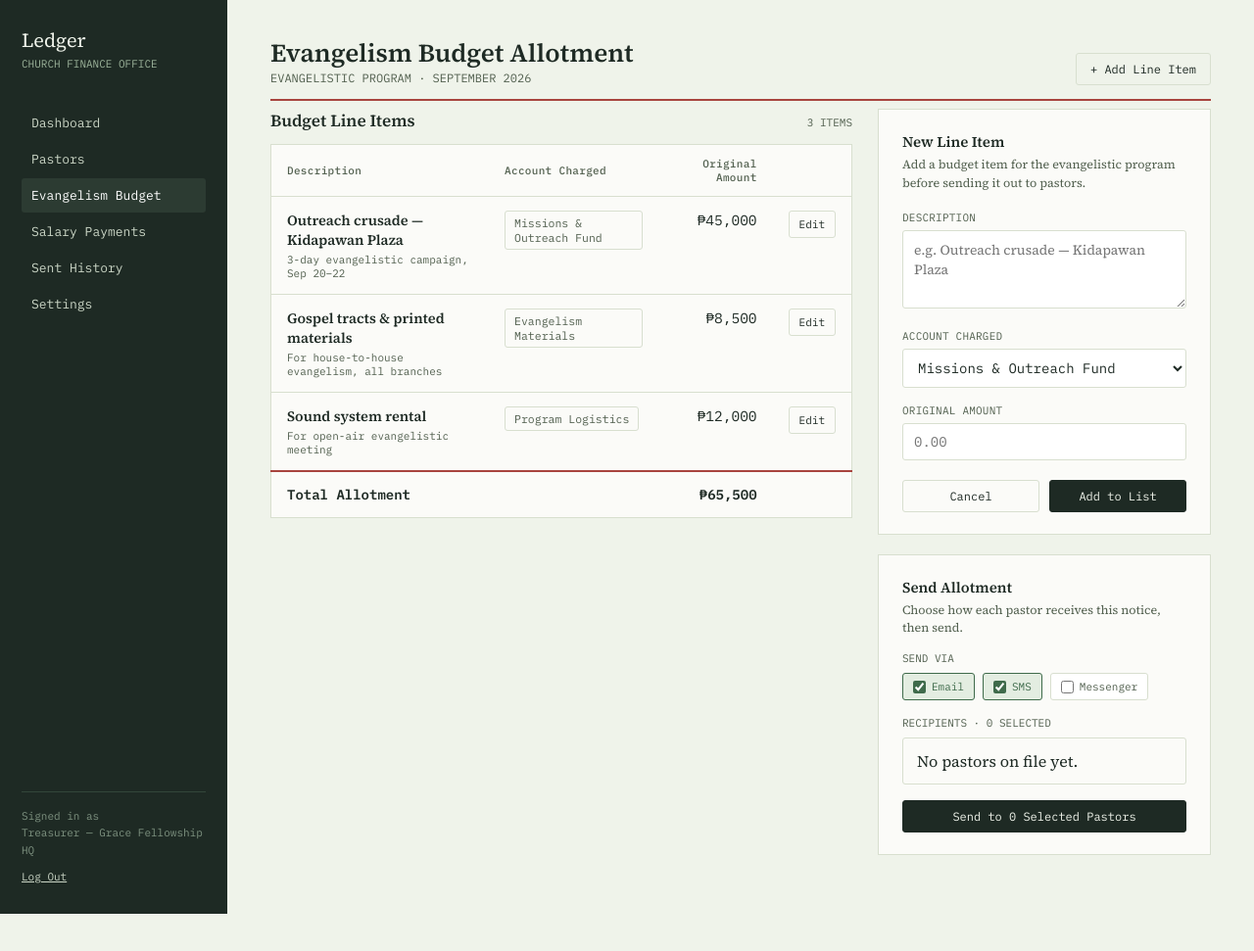
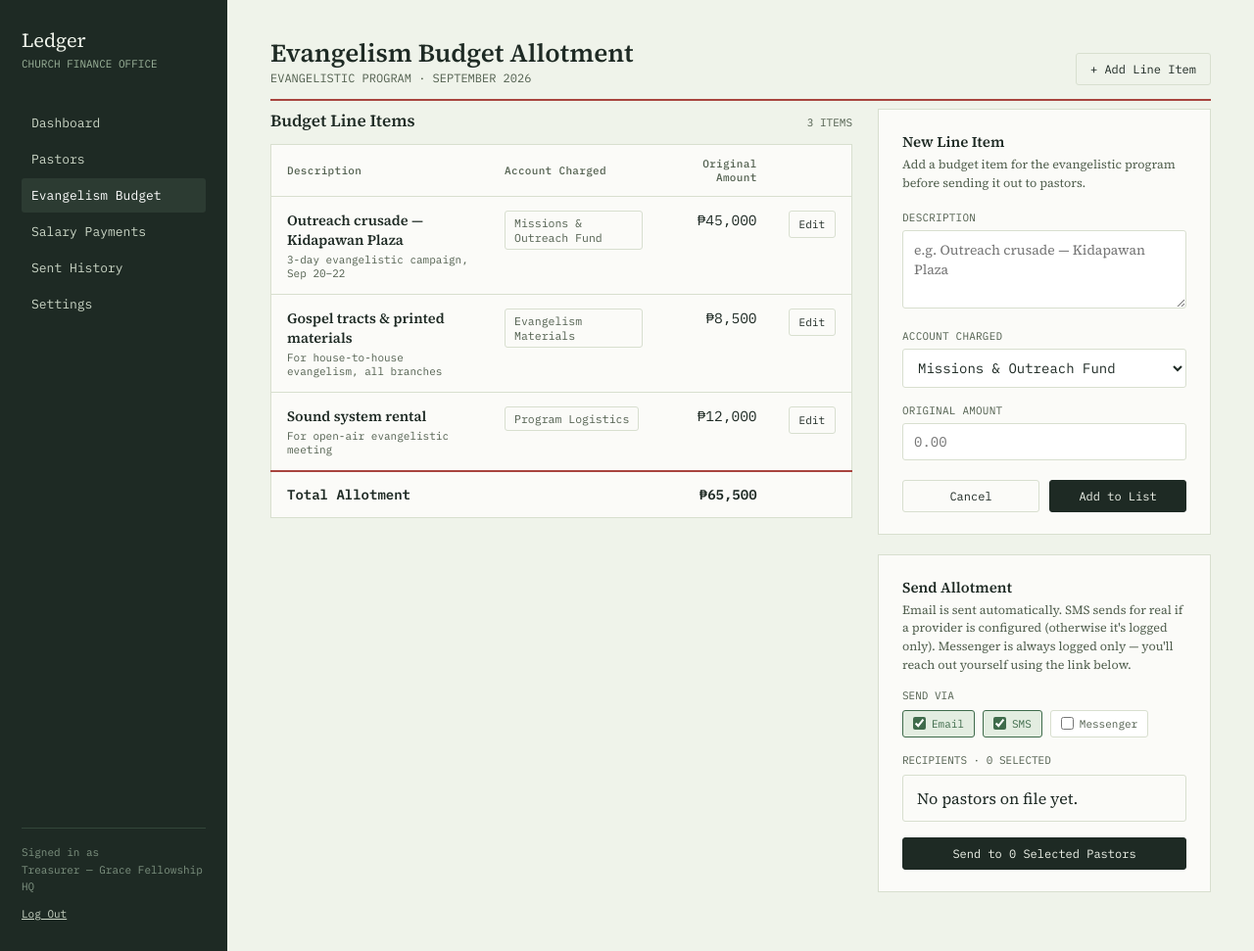
Before and after one commit to jakeaurel90-bit/SCMM-Accounting-Management-System, a Django app: page /finance/ in a window 1280 px wide. Shown: the whole page at 98% size. Before the commit the page ends 933 px from the top, so only its background shows below. Run offline with Django 5.2, Linux system fonts and the light colour scheme; a user stored in the database is signed in; data comes from the database, SQL or seed files in the repository; data that the repository does not hold is empty.

Commit message:
Add real SMS sending via Twilio for Send Allotment

```diff
--- a/dashboard/templates/dashboard/finance_dashboard.html
+++ b/dashboard/templates/dashboard/finance_dashboard.html
@@ -93,7 +93,7 @@
 
         <div class="card send-panel">
           <h3>Send Allotment</h3>
-          <div class="hint" style="margin-bottom:14px;">Choose how each pastor receives this notice, then send.</div>
+          <div class="hint" style="margin-bottom:14px;">Email is sent automatically. SMS sends for real if a provider is configured (otherwise it's logged only). Messenger is always logged only — you'll reach out yourself using the link below.</div>
 
           <form method="post" action="{% url 'dashboard:send_allotment' %}" id="send-allotment-form">
             {% csrf_token %}
--- a/dashboard/views.py
+++ b/dashboard/views.py
@@ -1,10 +1,13 @@
 import io
+import re
 from functools import wraps
 
+from django.conf import settings
 from django.contrib import messages
 from django.contrib.auth.decorators import login_required
 from django.contrib.auth.models import User
 from django.contrib.auth.views import LoginView, LogoutView
+from django.core.mail import EmailMessage
 from django.db.models import Sum
 from django.http import FileResponse
 from django.shortcuts import get_object_or_404, redirect, render
@@ -27,6 +30,23 @@ CURRENT_PERIOD = "September 2026"
 def get_current_pastor(request):
     """The Pastor profile linked to the logged-in user, if any."""
     return getattr(request.user, "pastor", None)
+
+
+def to_e164_ph(phone):
+    """
+    Best-effort conversion of a Philippine local number (e.g. '0917 452 6631')
+    to E.164 format (+639174526631) for Twilio. If the number already looks
+    international (starts with +), it's just stripped of whitespace.
+    """
+    phone = phone.strip()
+    if phone.startswith("+"):
+        return re.sub(r"\s", "", phone)
+    digits = re.sub(r"\D", "", phone)
+    if digits.startswith("63"):
+        return "+" + digits
+    if digits.startswith("0"):
+        return "+63" + digits[1:]
+    return "+" + digits
 
 
 def pastor_required(view_func):
@@ -246,7 +266,8 @@ def send_allotment(request):
         channels = request.POST.getlist("channels")
         recipient_ids = request.POST.getlist("recipients")
         recipients = Pastor.objects.filter(pk__in=recipient_ids)
-        total = BudgetItem.objects.aggregate(t=Sum("amount"))["t"] or 0
+        budget_items = BudgetItem.objects.all()
+        total = budget_items.aggregate(t=Sum("amount"))["t"] or 0
 
         record = SentAllotment.objects.create(
             channels=", ".join(channels) if channels else "None selected",
@@ -255,11 +276,69 @@ def send_allotment(request):
         )
         record.recipients.set(recipients)
 
+        emails_sent = 0
+        emails_skipped = 0
+        if "Email" in channels:
+            org = OrgSettings.load()
+            subject = f"Evangelism Budget Allotment — {CURRENT_PERIOD}"
+            item_lines = "\n".join(f"- {item.title}: PHP {item.amount:,.2f}" for item in budget_items)
+            for pastor in recipients:
+                if not pastor.email:
+                    emails_skipped += 1
+                    continue
+                body = (
+                    f"Dear {pastor.name},\n\n"
+                    f"Here is the evangelism budget allotment for {CURRENT_PERIOD} "
+                    f"({pastor.branch}):\n\n"
+                    f"{item_lines}\n\n"
+                    f"Total: PHP {total:,.2f}\n\n"
+                    f"— Sent via Ledger, {org.organization_name}"
+                )
+                email = EmailMessage(subject, body, settings.DEFAULT_FROM_EMAIL, [pastor.email])
+                try:
+                    email.send(using="default")
+                    emails_sent += 1
+                except Exception:
+                    emails_skipped += 1
+
+        sms_sent = 0
+        sms_skipped = 0
+        if "SMS" in channels and settings.SMS_ENABLED:
+            from twilio.rest import Client
+
+            client = Client(settings.TWILIO_ACCOUNT_SID, settings.TWILIO_AUTH_TOKEN)
+            sms_body = (
+                f"Ledger: Evangelism Budget Allotment for {CURRENT_PERIOD} — "
+                f"Total PHP {total:,.2f}. Check your email for the full breakdown."
+            )
+            for pastor in recipients:
+                if not pastor.phone:
+                    sms_skipped += 1
+                    continue
+                try:
+                    client.messages.create(
+                        body=sms_body,
+                        from_=settings.TWILIO_FROM_NUMBER,
+                        to=to_e164_ph(pastor.phone),
+                    )
+                    sms_sent += 1
+                except Exception:
+                    sms_skipped += 1
+
         if recipients.exists():
-            messages.success(
-                request,
-                f"Allotment sent to {recipients.count()} pastor(s) via {', '.join(channels) or 'no channel'}.",
-            )
+            msg = f"Allotment logged for {recipients.count()} pastor(s) via {', '.join(channels) or 'no channel'}."
+            if "Email" in channels:
+                msg += f" {emails_sent} email(s) sent."
+                if emails_skipped:
+                    msg += f" {emails_skipped} email(s) skipped (no address on file, or sending failed)."
+            if "SMS" in channels:
+                if settings.SMS_ENABLED:
+                    msg += f" {sms_sent} SMS sent."
+                    if sms_skipped:
+                        msg += f" {sms_skipped} SMS skipped (no phone on file, or sending failed)."
+                else:
+                    msg += " SMS logged only (no SMS provider configured)."
+            messages.success(request, msg)
         else:
             messages.error(request, "Select at least one recipient before sending.")
     return redirect("dashboard:finance_dashboard")
--- a/requirements.txt
+++ b/requirements.txt
@@ -1,2 +1,8 @@
 Django==6.1.1
 reportlab==4.4.10
+gunicorn==26.2.0
+whitenoise==6.12.0
+dj-database-url==3.1.2
+psycopg2-binary==2.9.13
+python-dotenv==1.2.2
+twilio==9.11.1
```
Also changed, not shown: config/settings.py (+82 -9 lines), README.md, static/css/finance_dashboard.css (line endings or trailing spaces), 3 other files.
